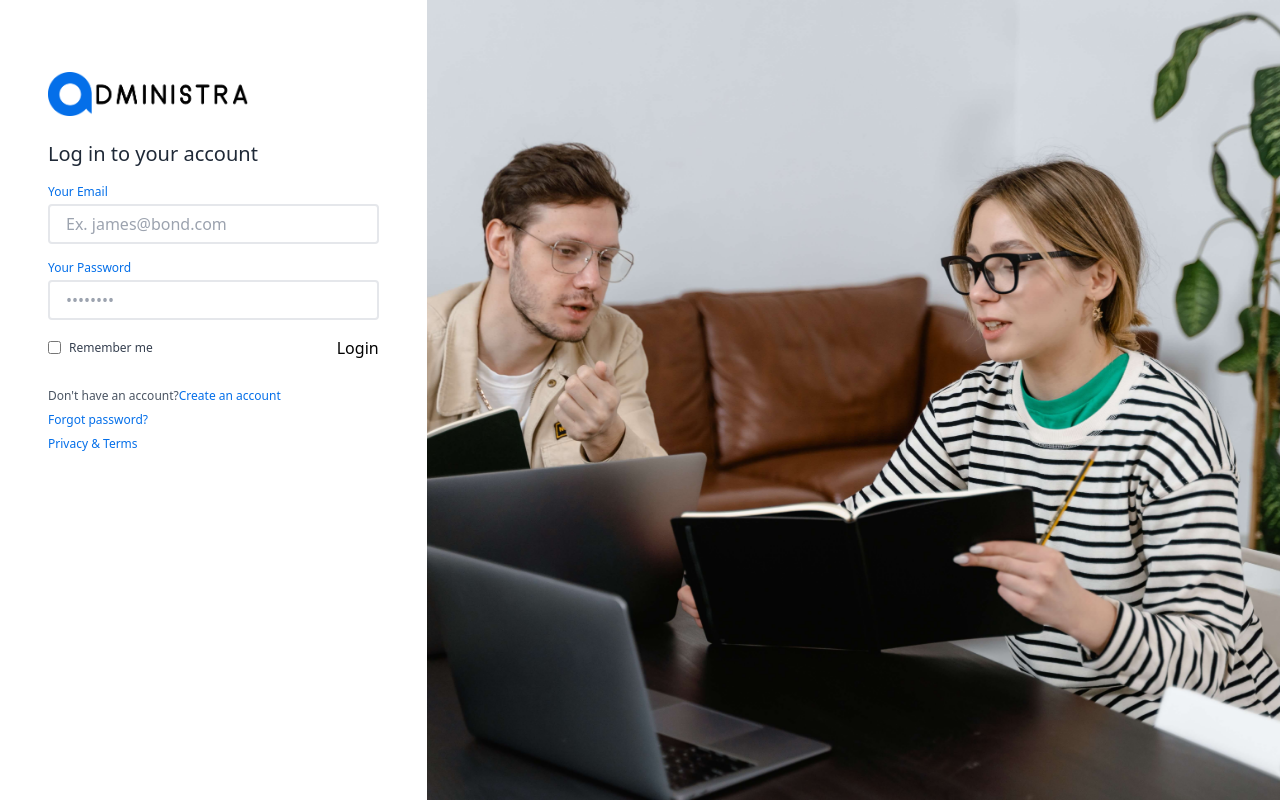
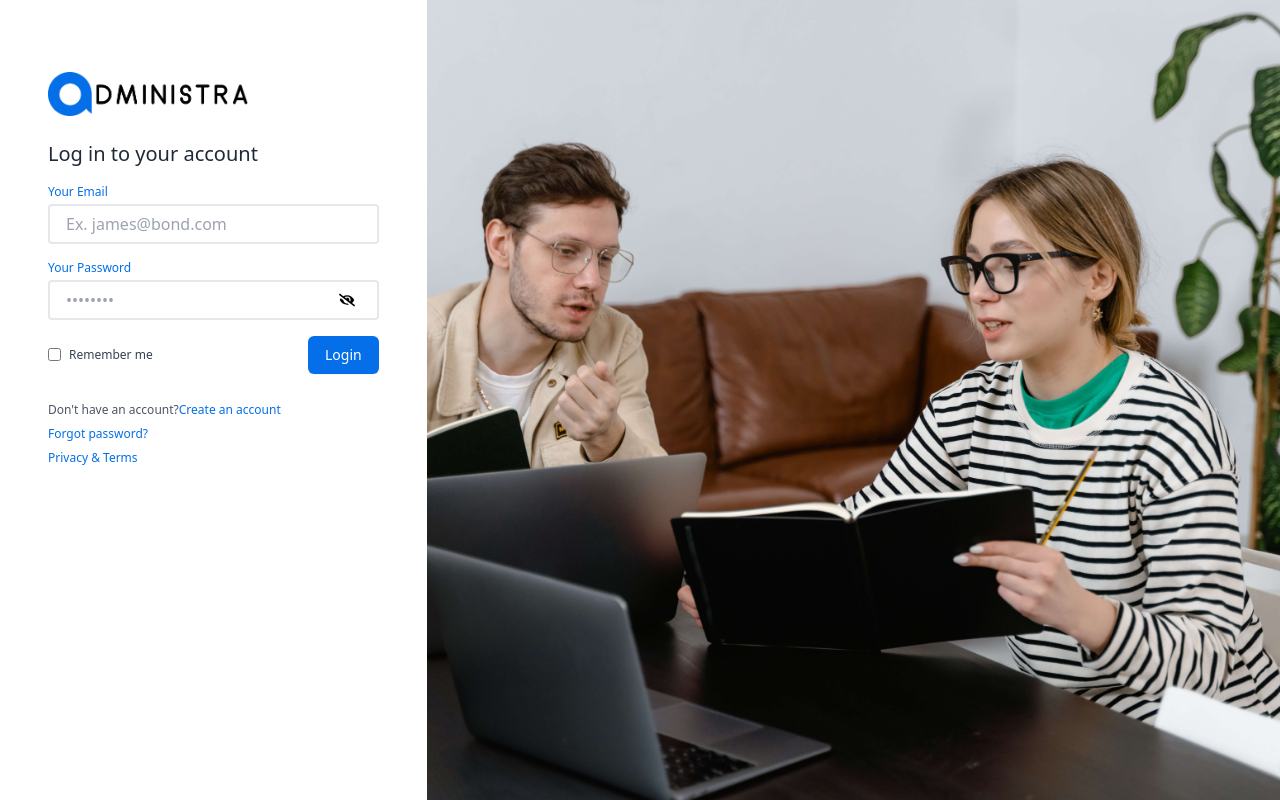
Before and after one commit to alirioCorea/project-system-control, a Next.js app: page /auth/login in a window 1280 px wide. Built offline with nearby package versions, Linux system fonts and the light colour scheme; no server answers.

Commit message:
Show and hide password in Login Page

```diff
--- a/src/components/Header/index.js
+++ b/src/components/Header/index.js
@@ -13,6 +13,7 @@ const navigation = [
   { name: "Sitios", href: "prueba", current: false },
   { name: "Usuario", href: "#", current: false },
 ];
+
 const userNavigation = [
   { name: "Ver perfil", href: "perfil" },
   { name: "Ajustes", href: "perfilAjustes" },
--- a/src/pages/auth/login.js
+++ b/src/pages/auth/login.js
@@ -4,11 +4,13 @@ import ImageBackground from "@assets/img/login-imagen.jpg";
 import Image from "next/image";
 import LogoVertical from "@assets/img/logo-vertical-azul.png";
 import { useAuth } from "@hooks/useAuth";
-import { useRef } from "react";
+import { useRef, useState } from "react";
+import { FaEye, FaEyeSlash } from "react-icons/fa";
 
 export default function Login() {
   const emailRef = useRef(null);
   const passwordRef = useRef(null);
+  const [showPassword, setShowPassword] = useState(true);
   const auth = useAuth();
 
   const submitHandler = (e) => {
@@ -56,13 +58,22 @@ export default function Login() {
               <span className="block mb-1 text-xs font-medium text-blue-1000">
                 Your Password
               </span>
+              <div className="relative">
                 <input
                   className="form-input w-full rounded border-2 h-10 hover:border-blue-1000 pl-4 focus:outline-none"
-                type="password"
+                  type={showPassword ? "password" : "text"}
                   placeholder="••••••••"
                   required
                   ref={passwordRef}
                 />
+                <button
+                  type="button"
+                  className="absolute top-2/4 -translate-y-2/4 w-5 h-full right-5"
+                  onClick={() => setShowPassword(!showPassword)}
+                >
+                  {showPassword ? <FaEyeSlash /> : <FaEye />}
+                </button>
+              </div>
             </label>
             <div className="flex items-center justify-between">
               <label className="flex items-center">
@@ -71,7 +82,11 @@ export default function Login() {
                   Remember me
                 </span>
               </label>
-              <input type="submit" className="btn btn-primary" value="Login" />
+              <input
+                type="submit"
+                value="Login"
+                className="inline-flex items-center rounded-md border border-transparent bg-blue-1000 px-4 py-2 text-sm font-medium text-white shadow-sm hover:bg-blue-750 focus:outline-none focus:ring-2 focus:ring-orange-1000 focus:ring-offset-2"
+              />
             </div>
           </form>
           <div className="my-6 space-y-2">
--- a/tailwind.config.js
+++ b/tailwind.config.js
@@ -5,6 +5,7 @@ module.exports = {
     extend: {
       colors: {
         "blue-1000": "#046fe9",
+        "blue-750": "#4393EF",
         "orange-1000": "#fb880a",
       },
     },
```
Lines whose indentation alone changed are shown as unchanged.
